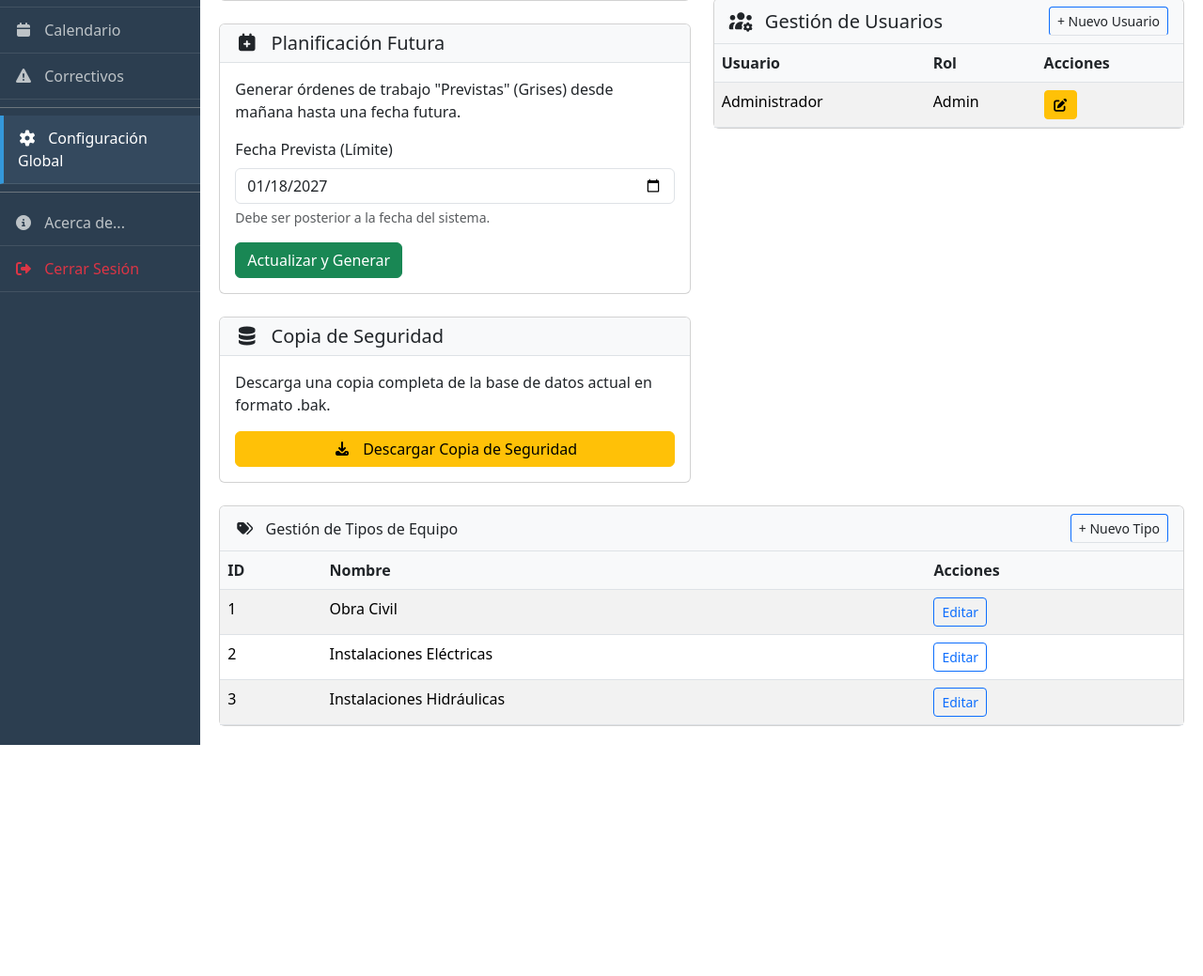
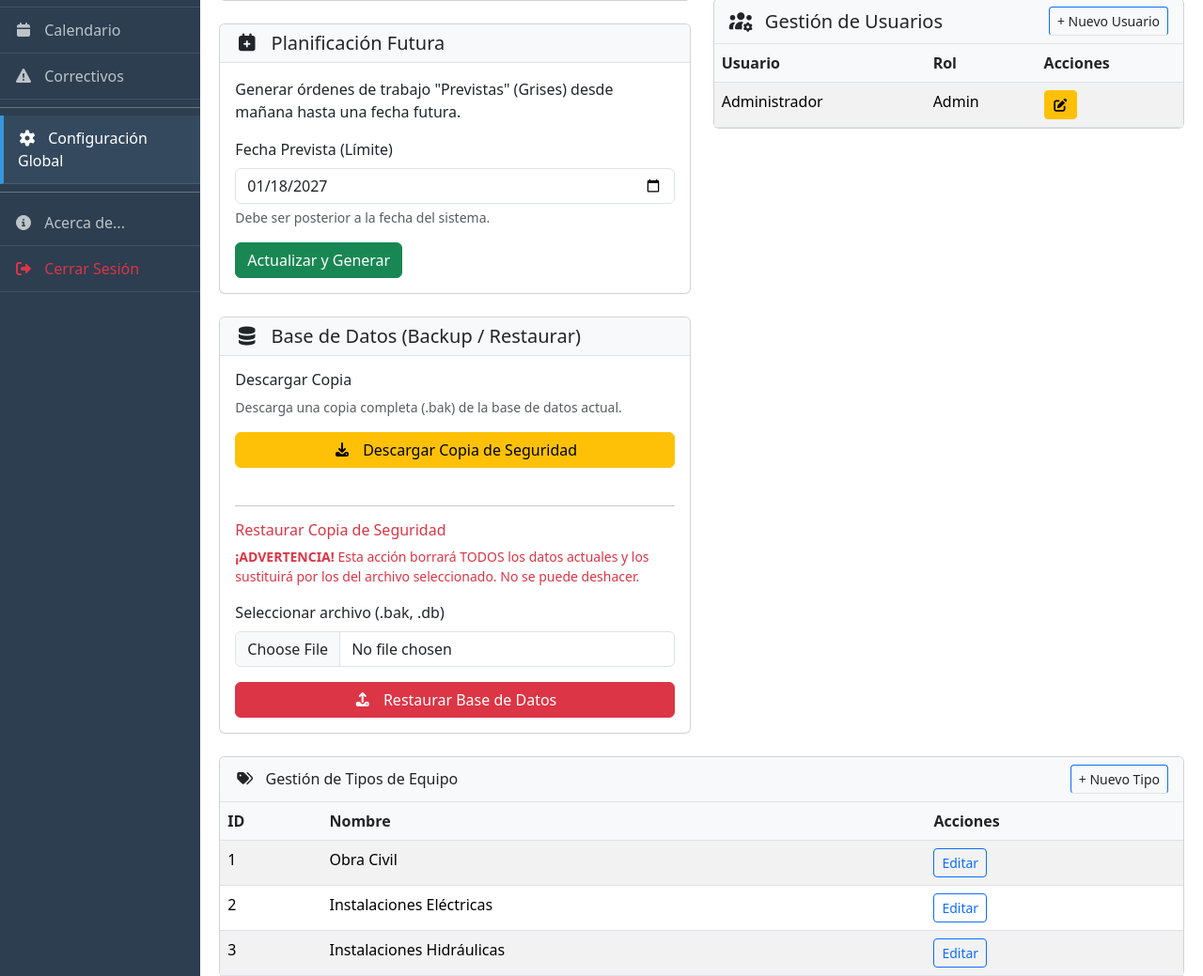
Before and after one commit to jsbsan/GMAO-FACTORY, a Flask app: page /general_settings in a window 1280 px wide. Shown: the part 416-1455 px from the top of the page at 94% size. Before the commit the page ends 1209 px from the top, so only its background shows below. Run offline with Flask 3, Linux system fonts and the light colour scheme; a user stored in the database is signed in; data comes from the database, SQL or seed files in the repository; some libraries are stand-ins or nearby versions.

Commit message:
Restaurar copias de seguridad Sqlite
Restaurar copiad backup de seguridad del archivo de base de datos sqlite

```diff
--- a/src/app.py
+++ b/src/app.py
@@ -4,6 +4,7 @@ import datetime
 from flask import Flask, render_template, request, redirect, url_for, flash, send_file, session
 import json
 import os
+import shutil
 from werkzeug.security import check_password_hash, generate_password_hash
 import database as db
 import utils
@@ -593,6 +594,67 @@ def backup_db():
     utils.log_action("Descargada copia de seguridad de la BD")
     return send_file(db_file, as_attachment=True, download_name=backup_name)
 
+# RUTA NUEVA: RESTAURAR COPIA DE SEGURIDAD
+@app.route('/settings/restore_db', methods=['POST'])
+@utils.login_required
+@utils.permission_required('perm_configuracion')
+def restore_db():
+    if 'db_file' not in request.files:
+        flash('No se seleccionó ningún archivo', 'danger')
+        return redirect(url_for('general_settings'))
+
+    file = request.files['db_file']
+    if file.filename == '':
+        flash('No se seleccionó ningún archivo', 'danger')
+        return redirect(url_for('general_settings'))
+
+    if file and utils.allowed_file_db(file.filename):
+        try:
+            # 1. Guardar archivo temporal
+            temp_path = "restore_temp.db"
+            file.save(temp_path)
+
+            # 2. Verificar que es una BD SQLite válida
+            try:
+                verify_conn = sqlite3.connect(temp_path)
+                verify_conn.execute("SELECT name FROM sqlite_master WHERE type='table'")
+                verify_conn.close()
+            except sqlite3.Error:
+                os.remove(temp_path)
+                flash('El archivo subido no es una base de datos SQLite válida o está corrupto.', 'danger')
+                return redirect(url_for('general_settings'))
+
+            # 3. Sustituir la base de datos actual
+            # Hacemos un backup rápido de la actual por si falla el move (solo un renombrado)
+            current_db = db.DB_NAME
+            backup_fail_safe = current_db + ".restore_backup"
+
+            if os.path.exists(current_db):
+                shutil.move(current_db, backup_fail_safe)
+
+            try:
+                shutil.move(temp_path, current_db)
+                # Si todo ha ido bien, borramos el backup de seguridad
+                if os.path.exists(backup_fail_safe):
+                    os.remove(backup_fail_safe)
+
+                utils.log_action("Base de datos restaurada desde copia de seguridad")
+                flash('Base de datos restaurada con éxito. Por seguridad, inicie sesión nuevamente.', 'success')
+                return redirect(url_for('logout'))
+
+            except Exception as e:
+                # Si falla mover el nuevo archivo, restauramos el original
+                if os.path.exists(backup_fail_safe):
+                    shutil.move(backup_fail_safe, current_db)
+                raise e
+
+        except Exception as e:
+            flash(f'Error al restaurar la base de datos: {str(e)}', 'danger')
+            return redirect(url_for('general_settings'))
+    else:
+        flash('Formato de archivo no válido. Use .db, .sqlite o .bak', 'danger')
+        return redirect(url_for('general_settings'))
+
 @app.route('/users/add', methods=['POST'])
 @utils.login_required
 @utils.permission_required('perm_configuracion')
--- a/src/templates/settings/index.html
+++ b/src/templates/settings/index.html
@@ -35,19 +35,35 @@
                 </form>
             </div>
         </div>
-        <!-- BLOQUE NUEVO: COPIA DE SEGURIDAD -->
+        <!-- BLOQUE ACTUALIZADO: COPIA DE SEGURIDAD Y RESTAURACIÓN -->
         <div class="card mb-4">
             <div class="card-header bg-light">
-                <h5 class="mb-0"><i class="fas fa-database me-2"></i> Copia de Seguridad</h5>
+                <h5 class="mb-0"><i class="fas fa-database me-2"></i> Base de Datos (Backup / Restaurar)</h5>
             </div>
             <div class="card-body">
-                <p>Descarga una copia completa de la base de datos actual en formato .bak.</p>
-                <a href="{{ url_for('backup_db') }}" class="btn btn-warning w-100">
+                <h6>Descargar Copia</h6>
+                <p class="small text-muted">Descarga una copia completa (.bak) de la base de datos actual.</p>
+                <a href="{{ url_for('backup_db') }}" class="btn btn-warning w-100 mb-4">
                     <i class="fas fa-download me-2"></i> Descargar Copia de Seguridad
                 </a>
+
+                <hr>
+
+                <h6 class="text-danger">Restaurar Copia de Seguridad</h6>
+                <p class="small text-danger"><strong>¡ADVERTENCIA!</strong> Esta acción borrará TODOS los datos actuales y los sustituirá por los del archivo seleccionado. No se puede deshacer.</p>
+
+                <form action="{{ url_for('restore_db') }}" method="POST" enctype="multipart/form-data" onsubmit="return confirm('PELIGRO CRÍTICO: \n\nEsta acción borrará PERMANENTEMENTE toda la información actual (Inventario, OTs, Usuarios, etc.) y la reemplazará con los datos del archivo subido.\n\n¿Estás absolutamente seguro de continuar?');">
+                    <div class="mb-3">
+                        <label for="db_file" class="form-label">Seleccionar archivo (.bak, .db)</label>
+                        <input class="form-control" type="file" id="db_file" name="db_file" accept=".db,.bak,.sqlite,.sqlite3" required>
+                    </div>
+                    <button type="submit" class="btn btn-danger w-100">
+                        <i class="fas fa-upload me-2"></i> Restaurar Base de Datos
+                    </button>
+                </form>
             </div>
         </div>
-        <!-- FIN BLOQUE NUEVO -->
+        <!-- FIN BLOQUE ACTUALIZADO -->
     </div>
     <div class="col-md-6">
         <div class="card mb-4">
--- a/src/utils.py
+++ b/src/utils.py
@@ -73,6 +73,8 @@ def log_action(action_message):
 
 def allowed_file_image(filename): return '.' in filename and filename.rsplit('.', 1)[1].lower() in {'png', 'jpg', 'jpeg', 'gif'}
 def allowed_file_pdf(filename): return '.' in filename and filename.rsplit('.', 1)[1].lower() in {'pdf'}
+# NUEVA FUNCIÓN: Validar archivos de base de datos
+def allowed_file_db(filename): return '.' in filename and filename.rsplit('.', 1)[1].lower() in {'db', 'bak', 'sqlite', 'sqlite3'}
 def file_to_base64(file): return base64.b64encode(file.read()).decode('utf-8')
 
 def normalize_files(file_list):
```
Also changed, not shown: Prompt/Listado de Prompt.md (+8 -0 lines).
